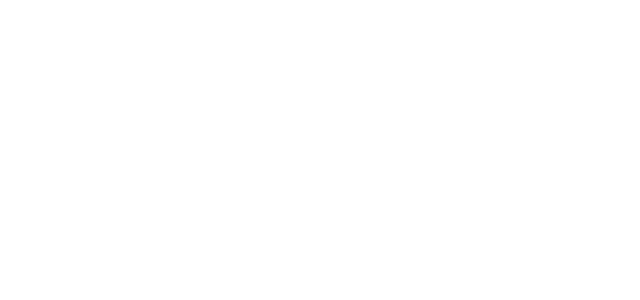
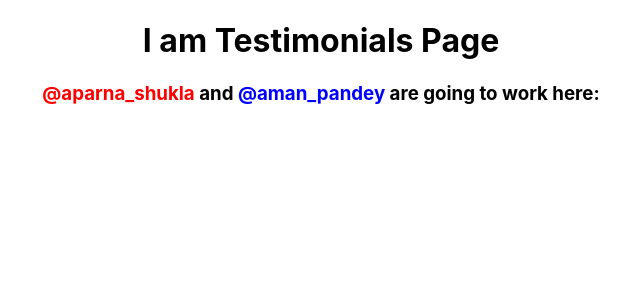
Before and after one commit to ashish12501/GeekGrid, a React (Create React App) app: page /testimonials in a window 1280 px wide. Before the commit this address had no page. Shown: the top 300 px of the page, without its empty margins (319-959 px from the left). Built offline with nearby package versions, Linux system fonts and the light colour scheme.

Commit message:
added path to routes and add Testimonials page

```diff
--- a/src/App.js
+++ b/src/App.js
@@ -13,10 +13,10 @@
       <Router>
         <Routes>
           <Route path='/' element={<Home />} />
-          <Route path='/' element={<Contact />} />
-          <Route path='/' element={<Signin />} />
-          <Route path='/' element={<Signup />} />
-          <Route path='/' element={<Testimonials />} />
+          <Route path='/contacts' element={<Contact />} />
+          <Route path='/signin' element={<Signin />} />
+          <Route path='/signup' element={<Signup />} />
+          <Route path='/testimonials' element={<Testimonials />} />
         </Routes>
       </Router>
     </div>
--- a/src/pages/Testimonials/testimonials.js
+++ b/src/pages/Testimonials/testimonials.js
@@ -3,7 +3,8 @@
 export function Testimonials() {
     return (
         <div>
-
-        </div>
+            <h1>I am Testimonials Page</h1>
+            <h3> <span style={{ color: "red" }}>@aparna_shukla</span> and  <span style={{ color: "blue" }}>@aman_pandey</span> are going to work here:</h3>
+        </div >
     )
 }
```
